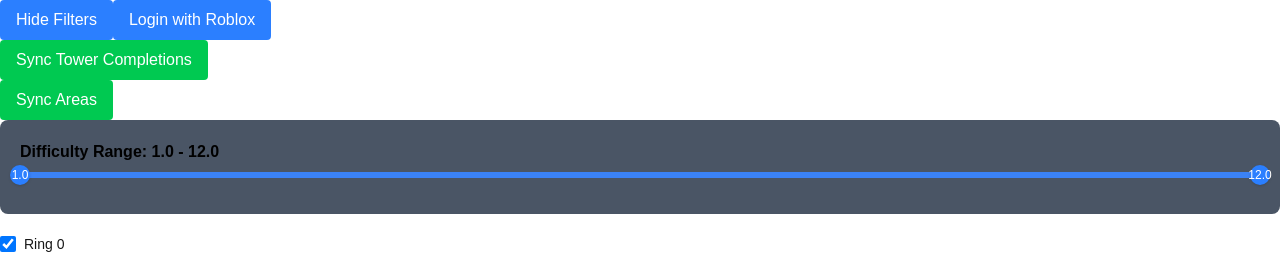
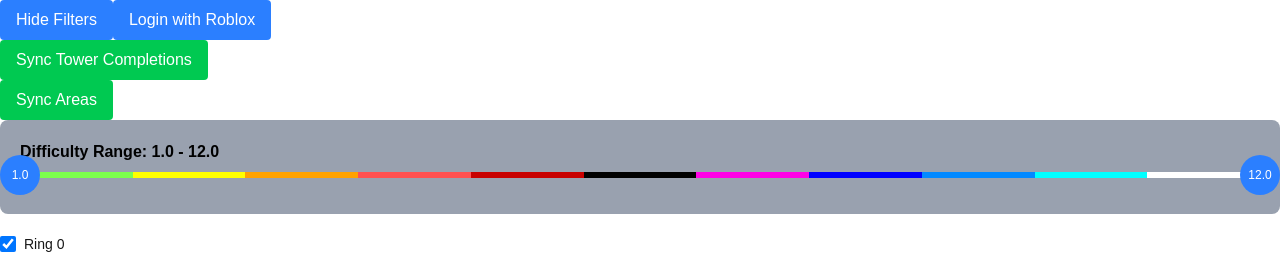
Before and after one commit to trevrasher/MyTowerList, a Next.js app: page / in a window 1280 px wide. Both pictures are taken after a click on the button "Show Filters". Shown: the top 254 px of the page. Built offline with nearby package versions, Linux system fonts and the light colour scheme; no server answers.

Commit message:
difficulty filter color ranges

```diff
--- a/app/components/difficultyFilter.tsx
+++ b/app/components/difficultyFilter.tsx
@@ -5,13 +5,28 @@ interface DifficultyFilterProps {
   setDifficultyRange: (values: number[]) => void;
 }
 
+const SEGMENTS: string[] = [
+  '#7CFF4D',
+  '#FFFF00',
+  '#FFA200',
+  '#FF5050 ',
+  '#C80000 ',
+  '#000000 ',
+  '#FF00E6 ',
+  '#0000FF ',
+  '#0389FF ',
+  '#00FFFF  ',
+  '#FFFFFF ',
+
+];
+
 export default function DifficultyFilter({ difficultyRange, setDifficultyRange }: DifficultyFilterProps) {
-return (
-    <div className="p-5 bg-gray-600 rounded-lg mb-5">
+  return (
+    <div className="p-5 bg-gray-400 rounded-lg mb-5">
       <div className="mb-4">
-        <label className="block mb-2 font-semibold text-black">
+        <div className="block mb-2 font-semibold text-black">
           Difficulty Range: {difficultyRange[0].toFixed(1)} - {difficultyRange[1].toFixed(1)}
-        </label>
+        </div>
         <Range
           step={0.1}
           min={1}
@@ -26,14 +41,39 @@ return (
                 {...restProps}
                 className="h-1.5 w-full rounded"
                 style={{
-                  background: getTrackBackground({
-                    values: difficultyRange,
-                    colors: ['#d1d5db', '#3b82f6', '#d1d5db'],
-                    min: 1,
-                    max: 12
-                  })
-                }}
-              >
+                  background: `linear-gradient(to right, ${
+                    [...Array(11)].map((_, i) => {
+                      const segStart = i + 1;
+                      const segEnd = i + 2;
+                      const startPct = ((segStart - 1) / 11) * 100;
+                      const endPct = ((segEnd - 1) / 11) * 100;
+
+                      if (difficultyRange[1] <= segStart || difficultyRange[0] >= segEnd) {
+                        return `#7078837a ${startPct}%, #7078837a ${endPct}%`;
+                      }
+
+                      if (difficultyRange[0] <= segStart && difficultyRange[1] >= segEnd) {
+                        return `${SEGMENTS[i]} ${startPct}%, ${SEGMENTS[i]} ${endPct}%`;
+                      }
+
+                      if (difficultyRange[0] > segStart && difficultyRange[0] < segEnd) {
+                        const fillPct = ((difficultyRange[0] - segStart) / 1) * (endPct - startPct) + startPct;
+                        return [
+                          `#7078837a ${startPct}%, #7078837a ${fillPct}%`,
+                          `${SEGMENTS[i]} ${fillPct}%, ${SEGMENTS[i]} ${endPct}%`
+                        ].join(', ');
+                      }
+
+                      if (difficultyRange[1] > segStart && difficultyRange[1] < segEnd) {
+                        const fillPct = ((difficultyRange[1] - segStart) / 1) * (endPct - startPct) + startPct;
+                        return [
+                          `${SEGMENTS[i]} ${startPct}%, ${SEGMENTS[i]} ${fillPct}%`,
+                          `#7078837a ${fillPct}%, #7078837a ${endPct}%`
+                        ].join(', ');
+                      }
+                    }).join(', ')
+                  })`
+                }}>
                 {children}
               </div>
             );
@@ -44,8 +84,7 @@ return (
               <div
                 key={key}
                 {...restProps}
-                className="h-5 w-5 bg-blue-500 rounded-full shadow flex items-center justify-center"
-              >
+                className="h-10 w-10 bg-blue-500 rounded-full flex items-center justify-center">
                 <span className="text-xs text-white">{difficultyRange[index].toFixed(1)}</span>
               </div>
             );
--- a/app/page.tsx
+++ b/app/page.tsx
@@ -32,13 +32,36 @@ const areas = [
 export default function Home() {
   const [towers, setTowers] = useState<Tower[]>([]);
   const [filteredTowers, setFilteredTowers] = useState<Tower[]>([]);
-  const [selectedDifficulty, setSelectedDifficulty] = useState<string[]>([]);
-  const [selectedAreas, setSelectedAreas] = useState<string[]>(areas);
-  const [completedToggle, setCompletedToggle] = useState<boolean>(false);
-  const [difficultyRange, setDifficultyRange] = useState<number[]>([1, 12]);
   const [completedTowers, setCompletedTowers] = useState<number[]>([]);
-  const [showFilters, setShowFilters] = useState<boolean>(false);
+  const [selectedAreas, setSelectedAreas] = useState<string[]>(
+    () => JSON.parse(sessionStorage.getItem('selectedAreas') || JSON.stringify(areas))
+  );
+  const [completedToggle, setCompletedToggle] = useState<boolean>(
+    () => JSON.parse(sessionStorage.getItem('completedToggle') || 'false')
+  );
+  const [difficultyRange, setDifficultyRange] = useState<number[]>(
+    () => JSON.parse(sessionStorage.getItem('difficultyRange') || '[1,12]')
+  );
+  const [showFilters, setShowFilters] = useState<boolean>(
+    () => JSON.parse(sessionStorage.getItem('showFilters') || 'false')
+  );
   const [isAuthenticated, setIsAuthenticated] = useState<boolean>(false);
+
+  useEffect(() => {
+  sessionStorage.setItem('selectedAreas', JSON.stringify(selectedAreas));
+  }, [selectedAreas]);
+
+  useEffect(() => {
+    sessionStorage.setItem('completedToggle', JSON.stringify(completedToggle));
+  }, [completedToggle]);
+
+  useEffect(() => {
+    sessionStorage.setItem('difficultyRange', JSON.stringify(difficultyRange));
+  }, [difficultyRange]);
+
+  useEffect(() => {
+    sessionStorage.setItem('showFilters', JSON.stringify(showFilters));
+  }, [showFilters]);
 
 
   useEffect(() => {
@@ -111,11 +134,6 @@ export default function Home() {
 
   useEffect(() =>  {
     let filtered = towers
-    if(selectedDifficulty.length > 0) {
-      filtered = filtered.filter(tower =>
-        selectedDifficulty.includes(tower.diff_category)
-      );
-    }
 
     if(selectedAreas.length>0) {
       filtered = filtered.filter(tower =>
@@ -135,7 +153,7 @@ export default function Home() {
 
     setFilteredTowers(filtered);
 
-  }, [selectedDifficulty, selectedAreas, towers, difficultyRange, completedToggle, completedTowers])
+  }, [selectedAreas, towers, difficultyRange, completedToggle, completedTowers])
 
 
 
```
